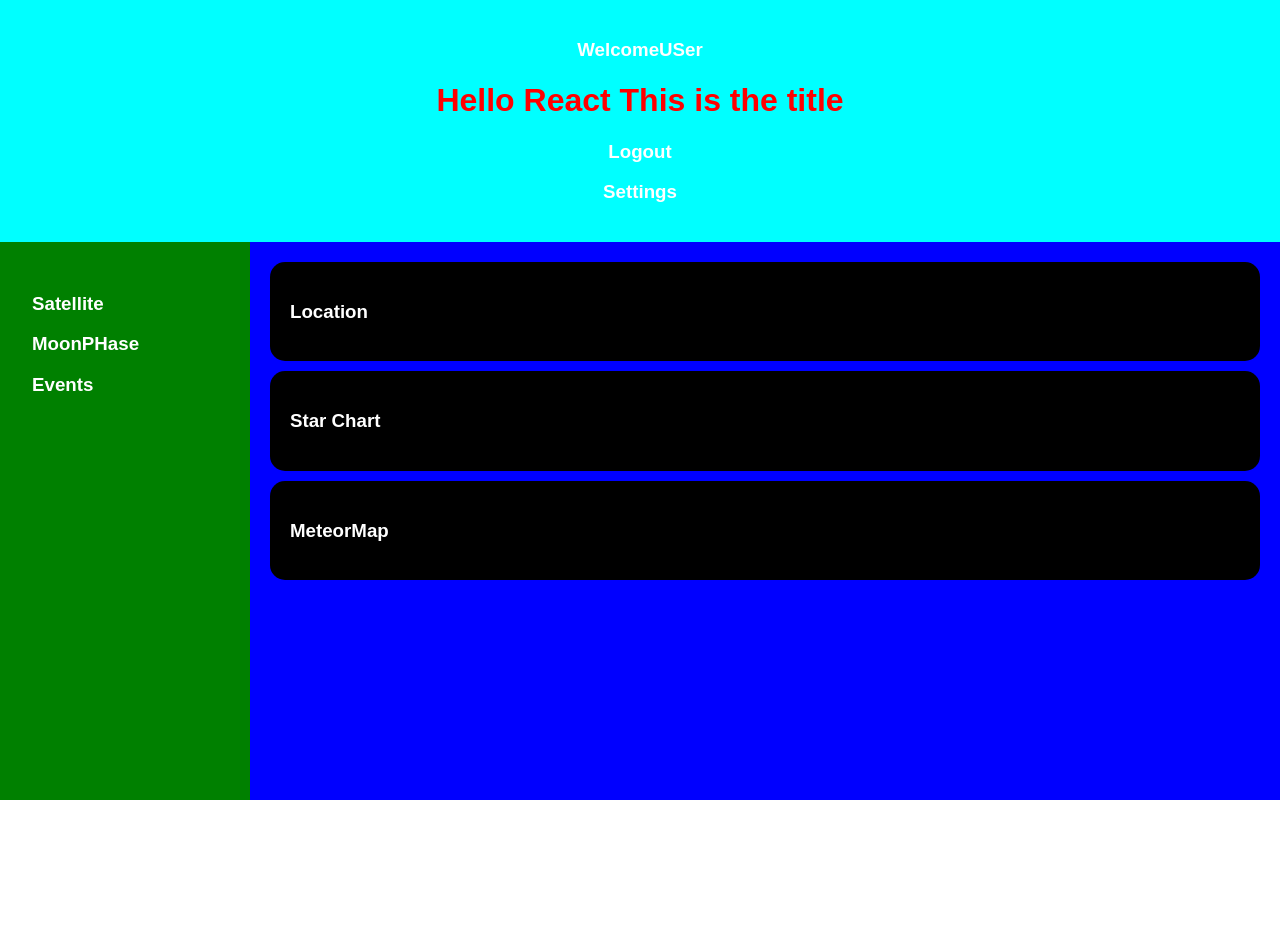
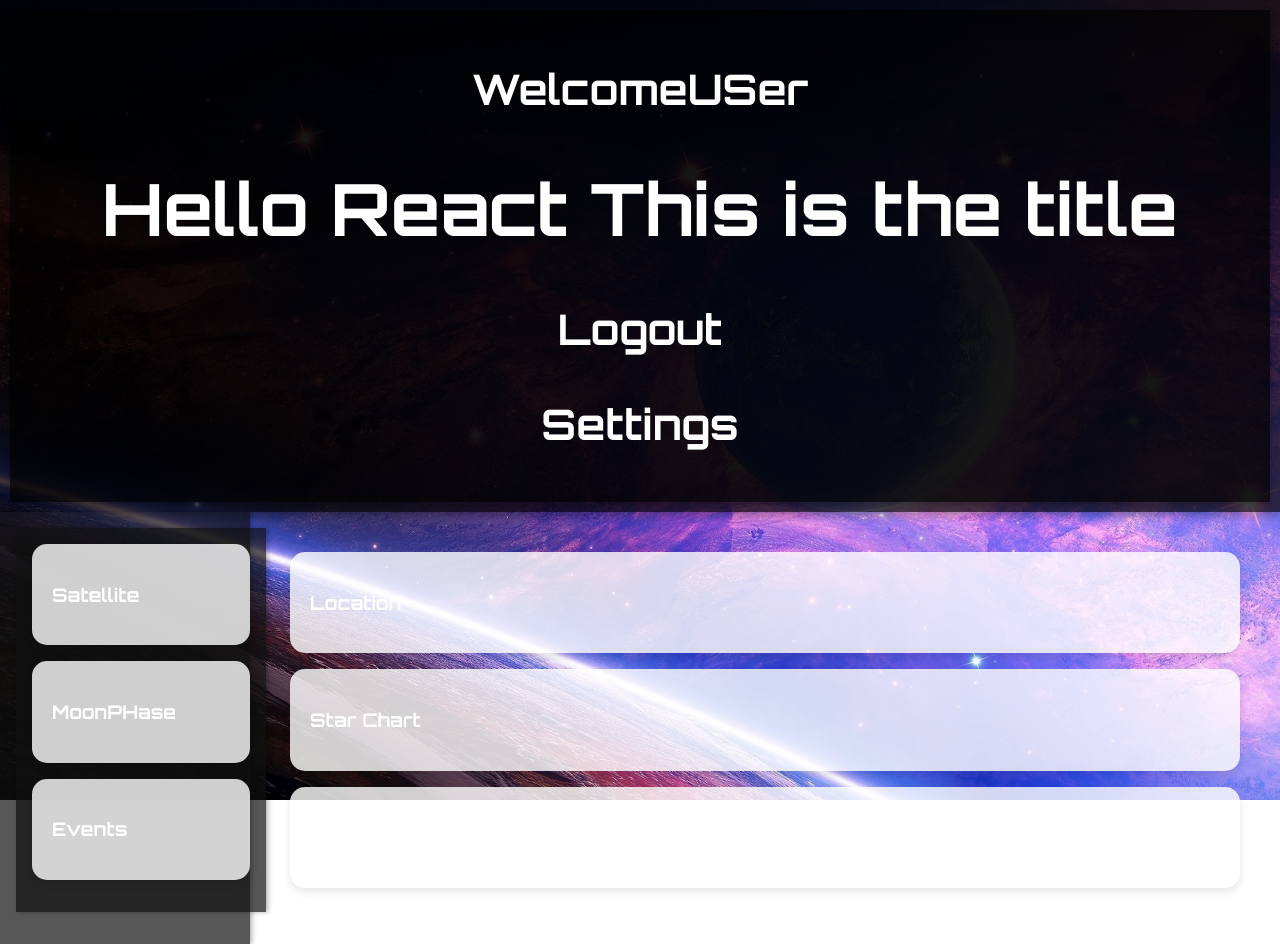
Before and after one commit to Paint-the-Night-Sky/Paint-the-Night-Sky, a React app: page / in a window 1280 px wide. Before the commit the page ends 800 px from the top, so only its background shows below. Built offline with nearby package versions, Linux system fonts and the light colour scheme.

Commit message:
updated sccs styling

```diff
--- a/frontend/App.scss
+++ b/frontend/App.scss
@@ -1,13 +1,14 @@
-h1 {
-    color: red;
-  }
-  body {
-    margin: 0;
-    color: white;
-    font-family: Arial, sans-serif;
-    background-image: url('./assets/background.jpg'); //sampling background route
-  }
+@import url('https://fonts.googleapis.com/css2?family=Orbitron:wght@400;700&display=swap');
 
+body {
+  margin: 0;
+  color: #ffffff;
+  font-family: 'Orbitron', sans-serif;
+  background-image: url('./assets/background.jpg');
+  background-size: cover;
+  background-position: center;
+  background-repeat: no-repeat;
+}
 
 .main-container {
   display: flex;
@@ -16,35 +17,38 @@ h1 {
 }
 
 .navbar {
-  background-color: cyan;
-  color: white;
+  background-color: rgba(0, 0, 0, 0.7);
+  color: #ffffff;
   padding: 10px;
   text-align: center;
+  font-size: 1.5em;
+  box-shadow: 0 4px 8px rgba(0, 0, 0, 0.3);
 }
 
 .content {
   display: flex;
-  flex: 1; /* Take up remaining height after navbar */
+  flex: 1;
 }
 
 .sidebar {
-  background-color: green;
+  background-color: rgba(17, 16, 16, 0.7);
   width: 250px;
   padding: 16px;
   box-sizing: border-box;
+  box-shadow: 2px 0 5px rgba(0, 0, 0, 0.3);
 }
 
 .mainbox {
   flex: 1;
-  padding: 10px;
+  padding: 20px;
   box-sizing: border-box;
-  background-color: blue;
+  overflow-y: auto;
 }
 
 .bubble {
-  background-color: black;
+  background-color: rgba(255, 255, 255, 0.8);
   border-radius: 15px;
   padding: 20px;
-  margin-bottom: 10px;
-  // box-shadow
+  margin-bottom: 16px;
+  box-shadow: 0 4px 8px rgba(0, 0, 0, 0.1);
 }
--- a/frontend/components/sideBar.jsx
+++ b/frontend/components/sideBar.jsx
@@ -5,10 +5,16 @@ import Events from './events';
 
 const sideBar = () => (
   <div className="sidebar">
+    <div className="bubble">
     <Satellite />
+    </div>
+    <div className="bubble">
     <MoonPhase />
+    </div>
+    <div className="bubble">
     <Events />
-  </div>
+    </div>
+    </div>
 );
 
 export default sideBar;
```
